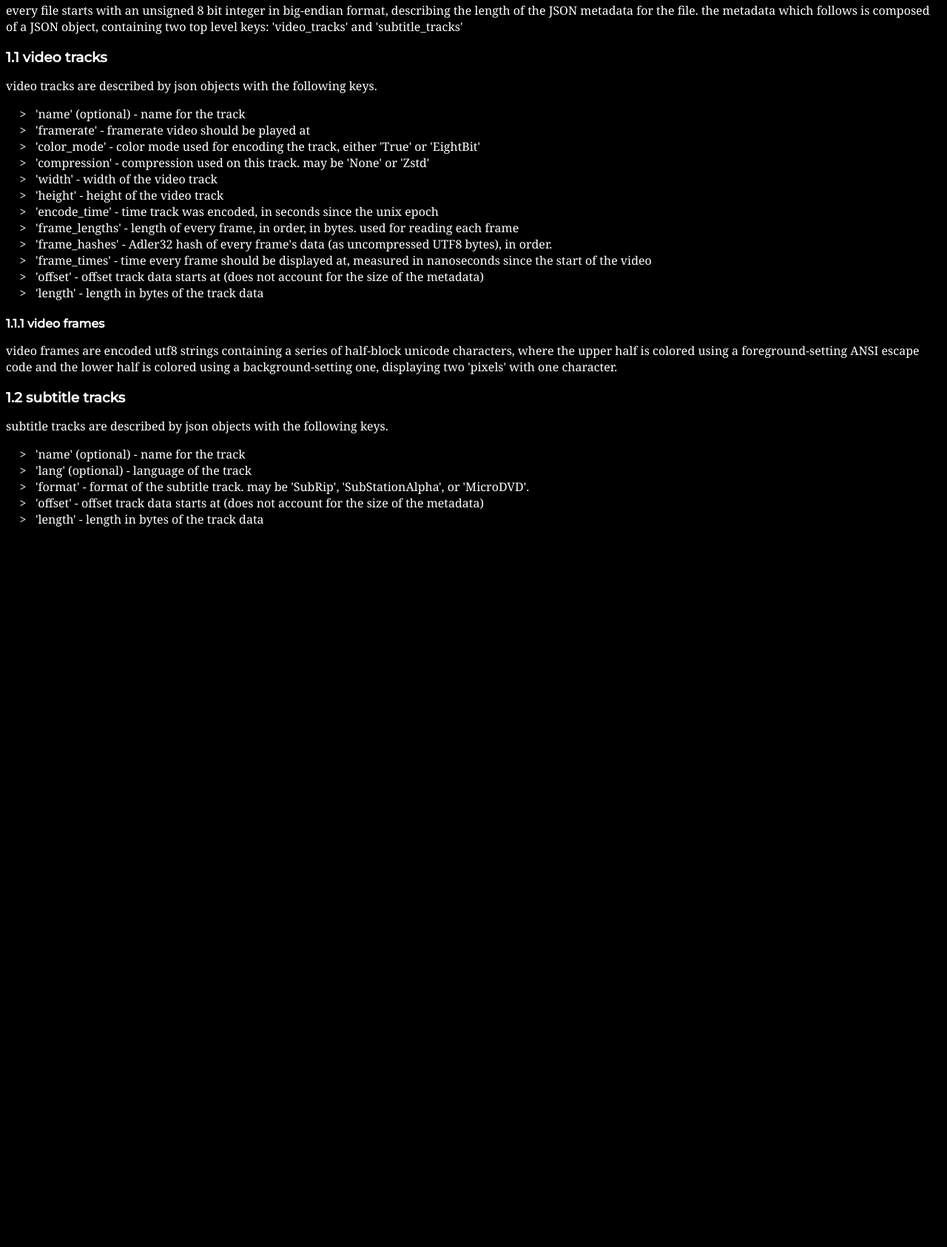
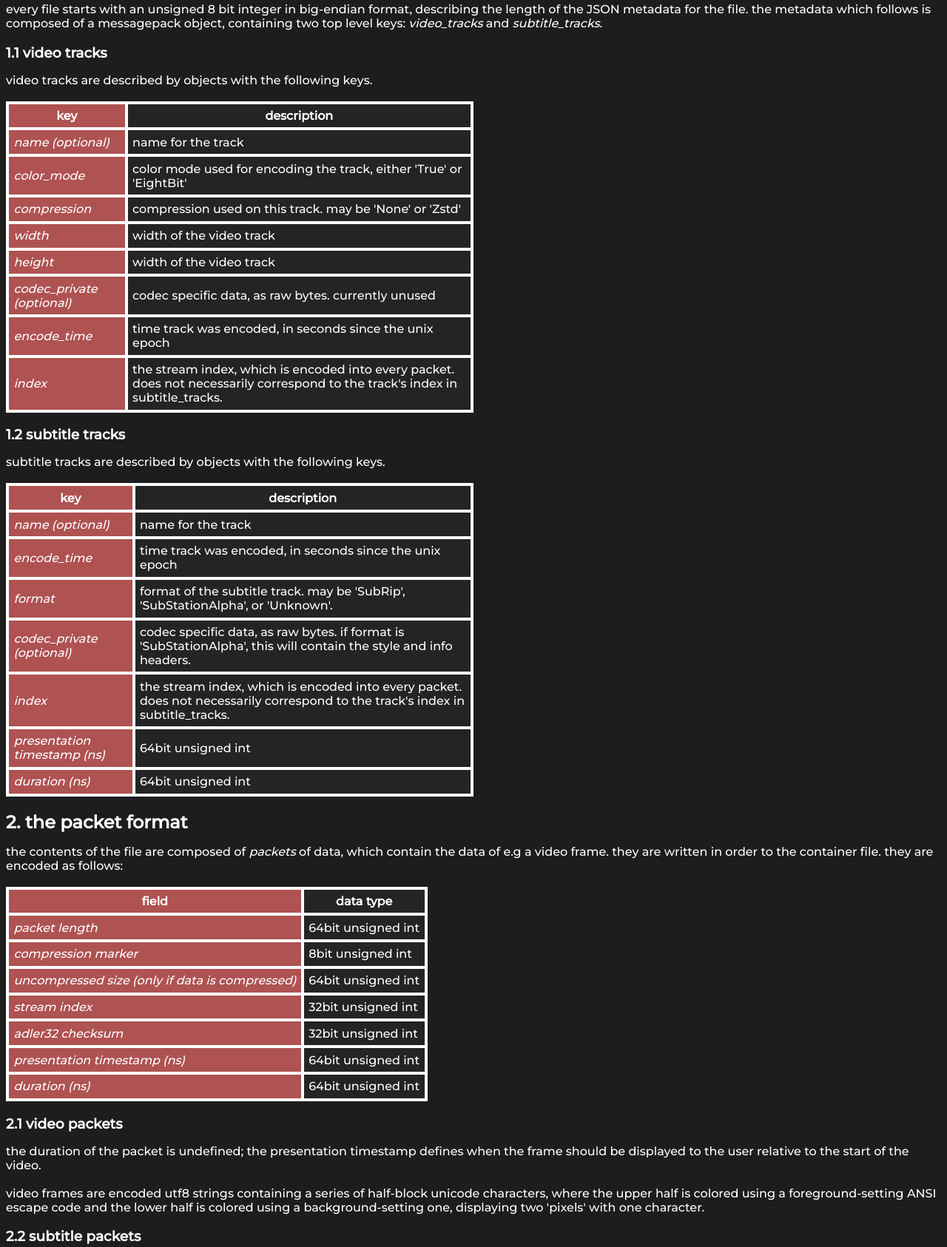
Before and after one commit to kore-signet/anime-over-ansi, a plain HTML site: page spec.html in a window 1280 px wide. Shown: the part 144-1830 px from the top of the page at 74% size. Before the commit the page ends 873 px from the top, so only its background shows below. Drawn offline with Linux system fonts and the light colour scheme; a web font is replaced by a local one.

Commit message:
update spec

```diff
--- a/spec.html
+++ b/spec.html
@@ -1,15 +1,43 @@
 <html>
+
 <head>
   <link rel="preconnect" href="https://fonts.googleapis.com" />
   <link rel="preconnect" href="https://fonts.gstatic.com" crossorigin />
   <link
     href="https://fonts.googleapis.com/css2?family=Fira+Sans+Condensed:ital,wght@0,400;0,500;0,600;0,700;0,800;0,900;1,400;1,500;1,600;1,700;1,800;1,900&family=Montserrat:wght@500&family=Noto+Serif&display=swap"
-      rel="stylesheet"
-    />
+    rel="stylesheet" />
   <style>
     html {
-        background-color: black;
+      background-color: rgb(29, 29, 29);
       color: white;
+    }
+
+    table {
+      max-width: 50%;
+      table-layout: fixed;
+      border-collapse: collapse;
+    }
+
+    tbody {
+      white-space: pre-wrap;
+    }
+
+    th, td {
+      padding: 0.4rem;
+      border-left: 0;
+      border: 4px solid rgb(255, 255, 255);
+    }
+
+    tr > td:nth-child(1) {
+      font-style: italic;
+    }
+
+    .packet-field {
+      background-color: #af5252;
+    }
+
+    .packet-field-type {
+      background-color: rgb(36, 36, 36);
     }
 
     .main-title {
@@ -30,7 +58,7 @@
       margin-bottom: 0;
     }
 
-      .main-title > span {
+    .main-title>span {
       color: #ec8e8e;
     }
 
@@ -43,7 +71,7 @@
     }
 
     p {
-        font-family: "Noto Serif", "serif";
+      font-family: "Montserrat", "sans-serif";
       font-size: 1rem;
     }
 
@@ -52,49 +80,188 @@
     }
 
     li {
-        font-family: "Noto Serif", "serif";
+      font-family: "Montserrat", "sans-serif";
+    }
+
+    a {
+      color: #c9ffca;
     }
   </style>
+
 </head>
+
 <body>
-    <h1 class="main-title">ansi<span>.</span>moe specification</h1>
+  <h1 class="main-title">ansi<span>.</span>moe container specification</h1>
   <h2 class="heading">1. metadata </h2>
   <p>
-        every file starts with an unsigned 8 bit integer in big-endian format, describing the length of the JSON metadata for the file.
-        the metadata which follows is composed of a JSON object, containing two top level keys: 'video_tracks' and 'subtitle_tracks'
+    every file starts with an unsigned 8 bit integer in big-endian format, describing the length of the JSON metadata
+    for the file.
+    the metadata which follows is composed of a messagepack object, containing two top level keys: <i>video_tracks</i>
+    and <i>subtitle_tracks</i>.
   </p>
   <h3 class="heading">1.1 video tracks</h3>
   <p>
-        video tracks are described by json objects with the following keys.
-        <ul>
-            <li>'name' (optional) - name for the track</li>
-            <li>'framerate' - framerate video should be played at</li>
-            <li>'color_mode' - color mode used for encoding the track, either 'True' or 'EightBit'</li>
-            <li>'compression' - compression used on this track. may be 'None' or 'Zstd'</li>
-            <li>'width' - width of the video track</li>
-            <li>'height' - height of the video track</li>
-            <li>'encode_time' - time track was encoded, in seconds since the unix epoch </li>
-            <li>'frame_lengths' - length of every frame, in order, in bytes. used for reading each frame</li>
-            <li>'frame_hashes' - Adler32 hash of every frame's data (as uncompressed UTF8 bytes), in order.</li>
-            <li>'frame_times' - time every frame should be displayed at, measured in nanoseconds since the start of the video</li>
-            <li>'offset' - offset track data starts at (does not account for the size of the metadata)</li>
-            <li>'length' - length in bytes of the track data</li>
-        </ul>
-    </p>
-    <h4 class="heading">1.1.1 video frames</h4>
-    <p>
-        video frames are encoded utf8 strings containing a series of half-block unicode characters, where the upper half is colored using a foreground-setting ANSI escape code and the lower half is colored using a background-setting one, displaying two 'pixels' with one character.
+    video tracks are described by objects with the following keys.
+    <br />
+    <br />
+    <table>
+      <colgroup>
+        <col class="packet-field">
+        <col class="packet-field-type">
+      </colgroup>
+      <thead>
+        <tr>
+          <th>key</th>
+          <th>description</th>
+        </tr>
+      </thead>
+      <tbody>
+        <tr>
+          <td>name (optional)</td>
+          <td>name for the track</td>
+        </tr>
+        <tr>
+          <td>color_mode</td>
+          <td>color mode used for encoding the track, either 'True' or 'EightBit'</td>
+        </tr>
+        <tr>
+          <td>compression</td>
+          <td>compression used on this track. may be 'None' or 'Zstd'</td>
+        </tr>
+        <tr>
+          <td>width</td>
+          <td>width of the video track</td>
+        </tr>
+        <tr>
+          <td>height</td>
+          <td>width of the video track</td>
+        </tr>
+        <tr>
+          <td>codec_private (optional)</td>
+          <td>codec specific data, as raw bytes. currently unused</td>
+        </tr>
+        <tr>
+          <td>encode_time</td>
+          <td>time track was encoded, in seconds since the unix epoch</td>
+        </tr>
+        <tr>
+          <td>index</td>
+          <td>the stream index, which is encoded into every packet. does not necessarily correspond to the track's index in subtitle_tracks.</td>
+        </tr>
+      </tbody>
+    </table>
   </p>
   <h3 class="heading">1.2 subtitle tracks</h3>
   <p>
-        subtitle tracks are described by json objects with the following keys.
-        <ul>
-            <li>'name' (optional) - name for the track</li>
-            <li>'lang' (optional) - language of the track</li>
-            <li>'format' - format of the subtitle track. may be 'SubRip', 'SubStationAlpha', or 'MicroDVD'.</li>
-            <li>'offset' - offset track data starts at (does not account for the size of the metadata)</li>
-            <li>'length' - length in bytes of the track data</li>
-        </ul>
+    subtitle tracks are described by objects with the following keys.
+    <br />
+    <br />
+    <table>
+      <colgroup>
+        <col class="packet-field">
+        <col class="packet-field-type">
+      </colgroup>
+      <thead>
+        <tr>
+          <th>key</th>
+          <th>description</th>
+        </tr>
+      </thead>
+      <tbody>
+        <tr>
+          <td>name (optional)</td>
+          <td>name for the track</td>
+        </tr>
+        <tr>
+          <td>encode_time</td>
+          <td>time track was encoded, in seconds since the unix epoch</td>
+        </tr>
+        <tr>
+          <td>format</td>
+          <td>format of the subtitle track. may be 'SubRip', 'SubStationAlpha', or 'Unknown'.</td>
+        </tr>
+        <tr>
+          <td>codec_private (optional)</td>
+          <td>codec specific data, as raw bytes. if format is 'SubStationAlpha', this will contain the style and info headers.</td>
+        </tr>
+        <tr>
+          <td>index</td>
+          <td>the stream index, which is encoded into every packet. does not necessarily correspond to the track's index in subtitle_tracks.</td>
+        <tr>
+          <td>presentation timestamp (ns)</td>
+          <td>64bit unsigned int</td>
+        </tr>
+        <tr>
+          <td>duration (ns)</td>
+          <td>64bit unsigned int</td>
+        </tr>
+      </tbody>
+    </table>
+  </p>
+  <h2 class="heading">2. the packet format</h2>
+  <p>
+    the contents of the file are composed of <i>packets</i> of data, which contain the data of e.g a video frame. they are written in order to the container file. they are encoded as follows:
+    <br />
+    <br />
+    <table>
+      <colgroup>
+        <col class="packet-field">
+        <col class="packet-field-type">
+      </colgroup>
+      <thead>
+        <tr>
+          <th>field</th>
+          <th>data type</th>
+        </tr>
+      </thead>
+      <tbody>
+        <tr>
+          <td>packet length</td>
+          <td>64bit unsigned int</td>
+        </tr>
+        <tr>
+          <td>compression marker</td>
+          <td>8bit unsigned int</td>
+        </tr>
+        <tr>
+          <td>uncompressed size (only if data is compressed)</td>
+          <td>64bit unsigned int</td>
+        </tr>
+        <tr>
+          <td>stream index</td>
+          <td>32bit unsigned int</td>
+        </tr>
+        <tr>
+          <td>adler32 checksum</td>
+          <td>32bit unsigned int</td>
+        <tr>
+          <td>presentation timestamp (ns)</td>
+          <td>64bit unsigned int</td>
+        </tr>
+        <tr>
+          <td>duration (ns)</td>
+          <td>64bit unsigned int</td>
+        </tr>
+      </tbody>
+    </table>
+  </p>
+  <h3 class="heading">2.1 video packets</h3>
+  <p>
+    the duration of the packet is undefined; the presentation timestamp defines when the frame should be displayed to the user relative to the start of the video. <br/><br/>
+    video frames are encoded utf8 strings containing a series of half-block unicode characters, where the upper half is
+    colored using a foreground-setting ANSI escape code and the lower half is colored using a background-setting one,
+    displaying two 'pixels' with one character.
+  </p>
+  <h3 class="heading">2.2 subtitle packets</h3>
+  <h4 class="heading">2.2.1 SRT packets</h4>
+  <p>
+    if the packet belongs to a SubRip subtitle track, the data will be the utf-8 encoded text of the subtitle.
+    the start of the subtitle is used to set the presentation timestamp, and the end of the subtitle is used to set the subtitle duration.
+  </p>
+  <h4 class="heading">2.2.2 SSA/ASS packets</h4>
+  <p>
+    if the packet belongs to a SubStationAlpha subtitle track, the data will be a utf-8 encoded SSA entry, stored as in the <a href="https://www.matroska.org/technical/subtitles.html#ssaass-subtitles">Matroska container</a>: in the format 'ReadOrder, Layer, Style, Name, MarginL, MarginR, MarginV, Effect, Text'.<br/><br/>
+    the start of the subtitle is used to set the presentation timestamp, and the end of the subtitle is used to set the subtitle duration.
   </p>
 </body>
 </html>
```
Also changed, not shown: 1 other file. Lines whose indentation alone changed are shown as unchanged.
